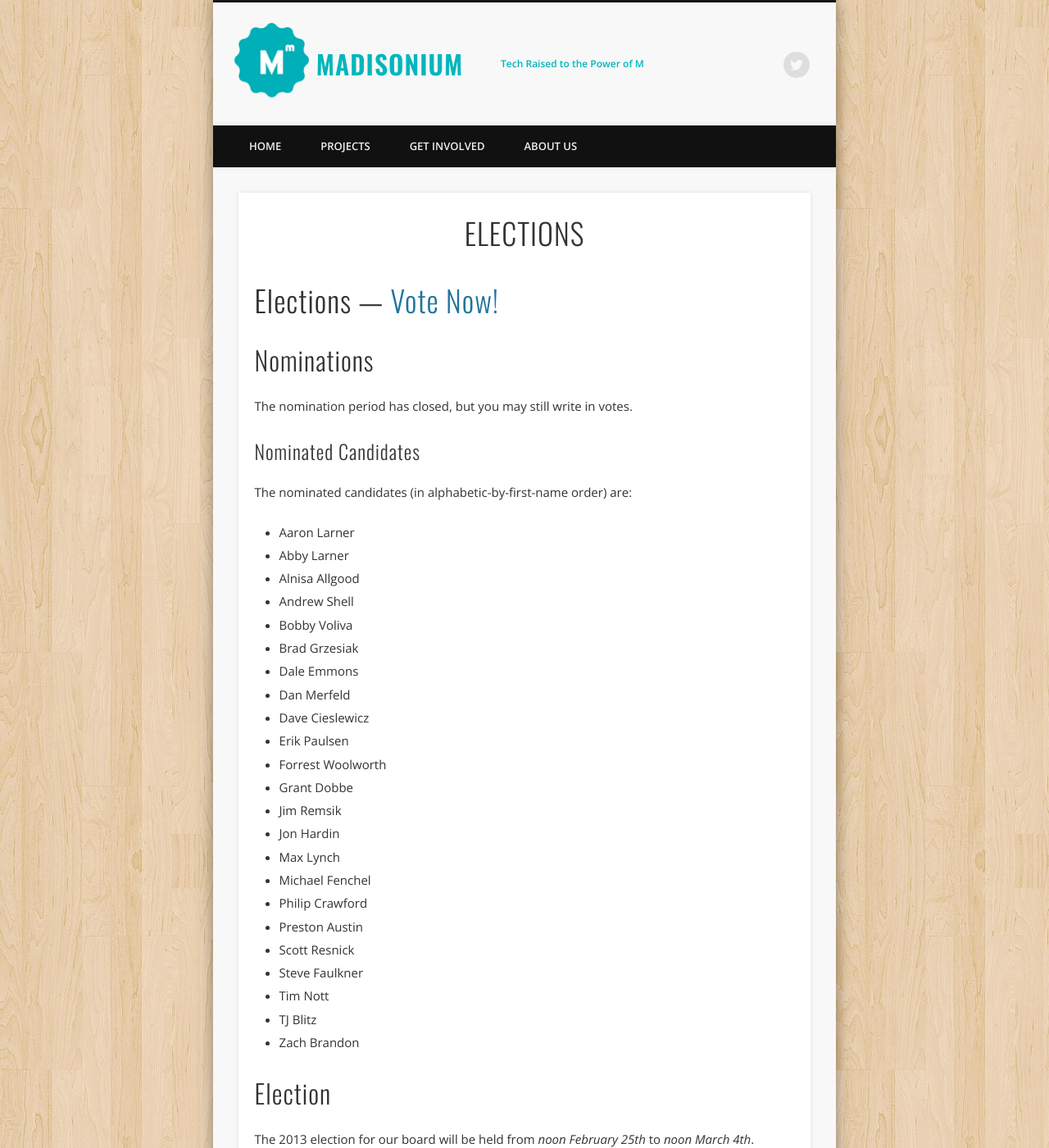
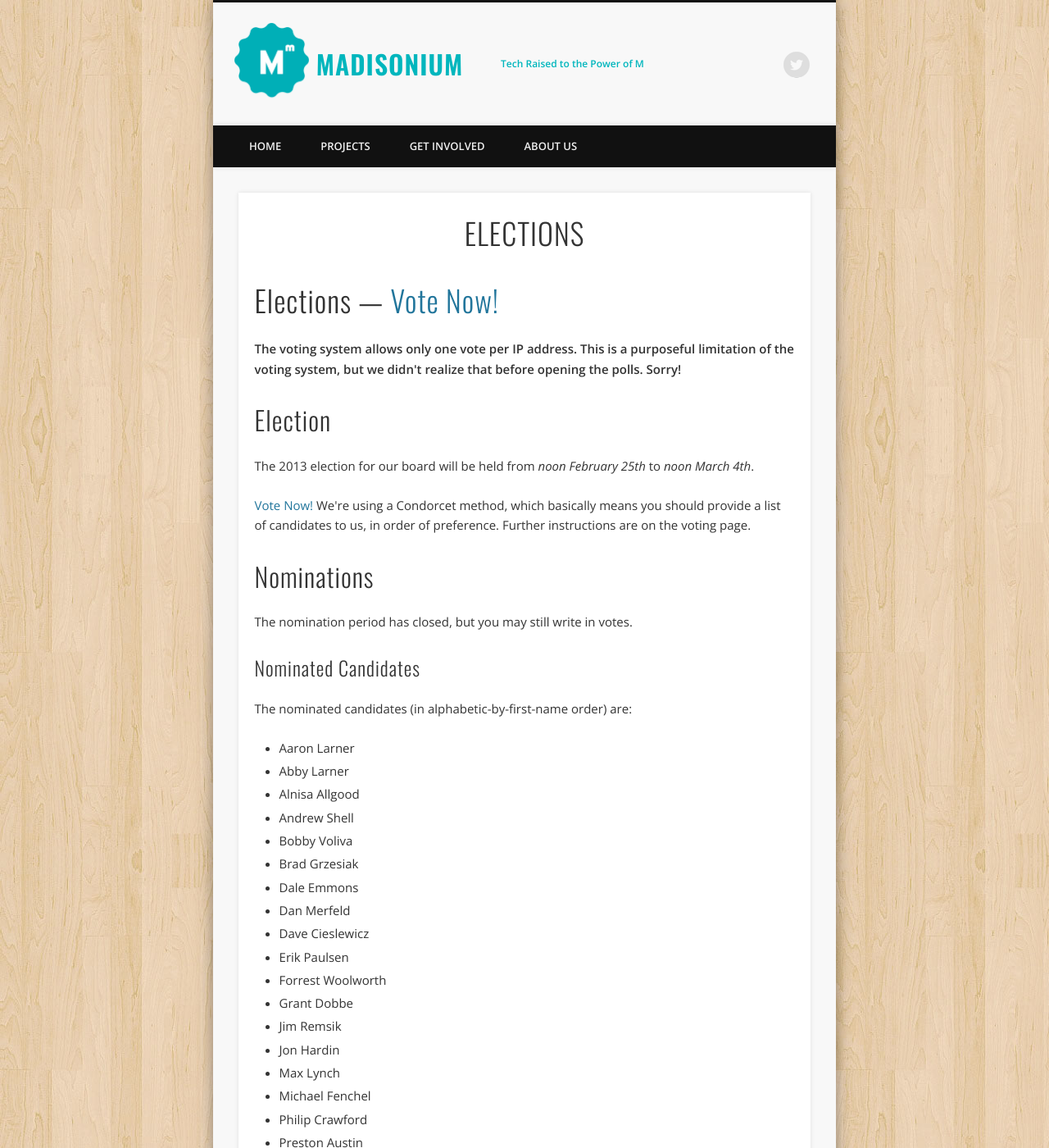
Before and after one commit to madisonium/madisonium.github.com, a Jekyll site: the page built from elections.html, in a window 1280 px wide and 1400 px high. Shown: the whole window at 82% size. Built offline with Jekyll 4.4.1, drawn with Linux system fonts in a browser that asks for light colours; nearby versions of some CDN libraries; Markdown is read by kramdown in place of the engine named in the settings; some of the changed text lies outside the part shown.

Commit message:
Alert about IP address limitation in voting

```diff
--- a/elections.html
+++ b/elections.html
@@ -3,6 +3,12 @@ layout: default
 title: Elections
 ---
 <h1>Elections &mdash; <a href="http://www.cs.cornell.edu/w8/~andru/cgi-perl/civs/vote.pl?id=E_772b3424f02ee28f&akey=37e7a93848795fbc">Vote Now!</a></h1>
+
+<p><strong>The voting system allows only one vote per IP address. This is a purposeful limitation of the voting system, but we didn't realize that before opening the polls. Sorry!</strong></p>
+
+<h2>Election</h2>
+<p>The 2013 election for our board will be held from <em>noon February 25th</em> to <em>noon March 4th</em>.</p>
+<p><a href="http://www.cs.cornell.edu/w8/~andru/cgi-perl/civs/vote.pl?id=E_772b3424f02ee28f&akey=37e7a93848795fbc">Vote Now!</a> We're using a Condorcet method, which basically means you should provide a list of candidates to us, in order of preference. Further instructions are on the voting page.</p>
 
 <h2>Nominations</h2>
 <p>The nomination period has closed, but you may still write in votes.</p>
```
Also changed, not shown: other parts of elections.html (+0 -4 lines), 1 other file.
